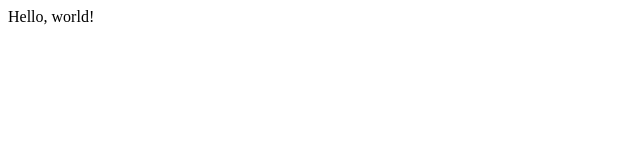
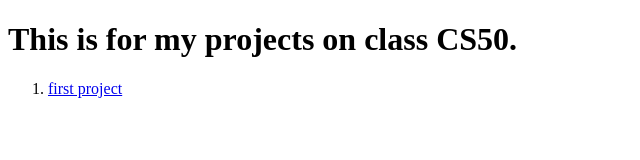
Before and after one commit to eunjung2059/WebProgrammingCS50W, a plain HTML site: page project0/index.html in a window 1280 px wide. Shown: the whole page, without its empty margins (0-640 px from the left). Drawn offline with Linux system fonts and the light colour scheme.

Commit message:
Edit index.html so that it contains list of my projects

```diff
--- a/project0/index.html
+++ b/project0/index.html
@@ -1,9 +1,13 @@
 <!DOCTYPE html>
 <html>
 	<head>
-		<title>My Webpage</title>
+		<title>My Webpage For Project0</title>
 	</head>
 	<body>
-		Hello, world!
+		<h1>This is for my projects on class CS50.</h1>
+		<ol>
+		 <li><a href="./Project%0_Hompate.html">first project</a></li>
+		</ol>
+
 	</body>
 </html>
```
